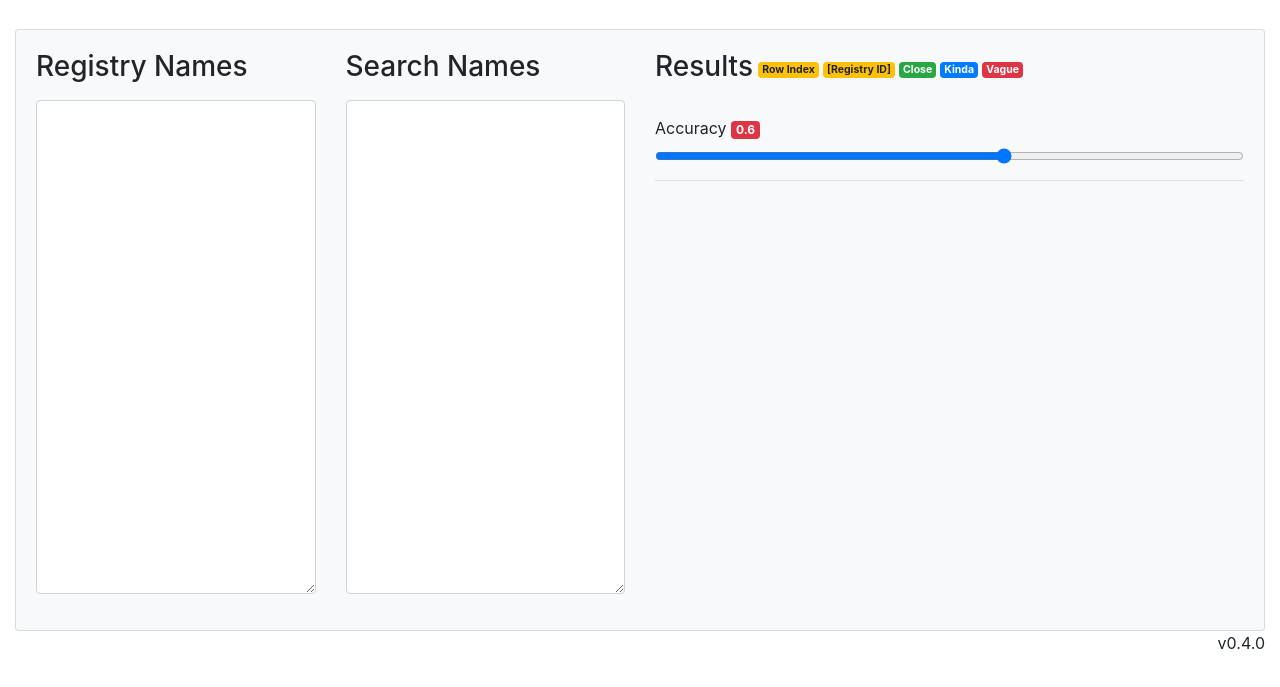
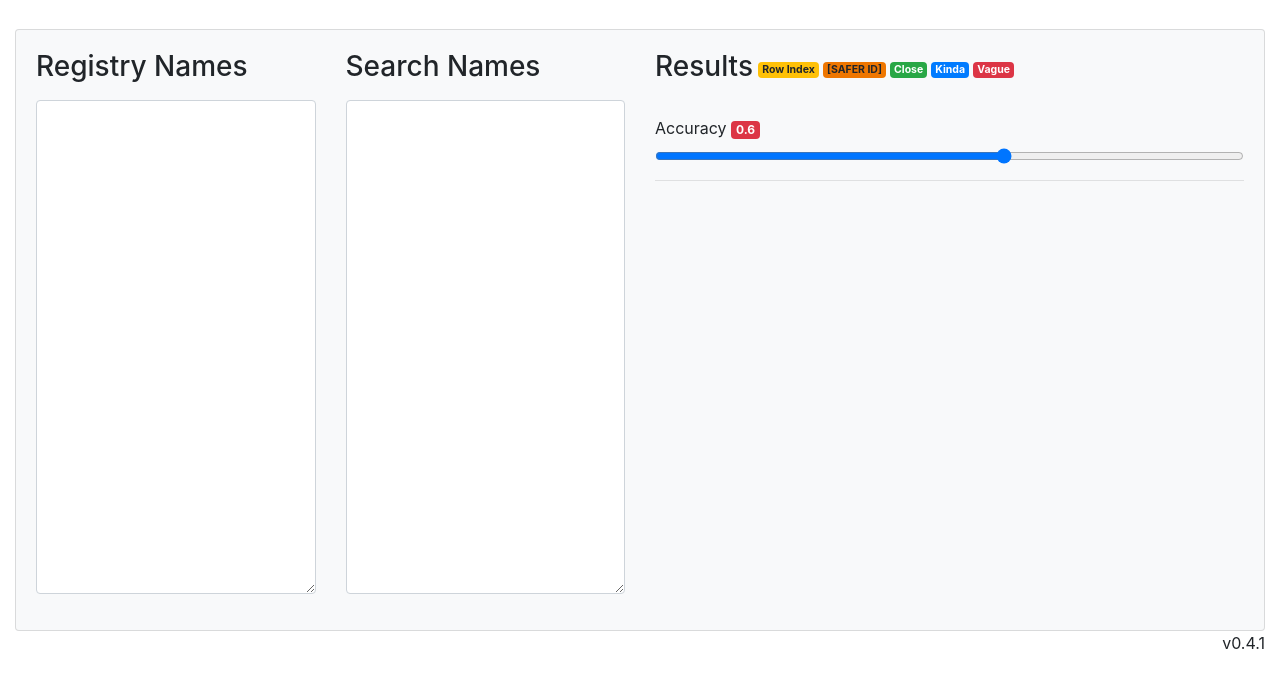
Before and after one commit to matthewlupo/rollcall, a plain HTML site: page index.html in a window 1280 px wide. Shown: the part 99-786 px from the top of the page. Drawn offline with nearby package versions, Linux system fonts and the light colour scheme.

Commit message:
Verbiage update and different color for SAFER ID

```diff
--- a/index.html
+++ b/index.html
@@ -8,6 +8,12 @@
 
   <link rel="stylesheet" href="css/styles.css">
   <link rel="stylesheet" href="https://cdn.jsdelivr.net/npm/bootstrap@4.6.1/dist/css/bootstrap.min.css" integrity="sha384-zCbKRCUGaJDkqS1kPbPd7TveP5iyJE0EjAuZQTgFLD2ylzuqKfdKlfG/eSrtxUkn" crossorigin="anonymous">
+
+  <style>
+      .badge-orange {
+          background-color: #EE7600;
+      }
+  </style>
 </head>
 <body>
     <br>
@@ -32,7 +38,7 @@
                     </div>
                 </div>
                 <div class="col-md-6">
-                    <h3>Results <span style='position: absolute; margin-top: 10px; margin-left: 5px; font-size: 0.5em;'><span class="badge badge-warning">Row Index</span> <span class="badge badge-warning">[Registry ID]</span> <span class="badge badge-success">Close</span> <span class="badge badge-primary">Kinda</span> <span class="badge badge-danger">Vague</span></span></h3>
+                    <h3>Results <span style='position: absolute; margin-top: 10px; margin-left: 5px; font-size: 0.5em;'><span class="badge badge-warning">Row Index</span> <span class="badge badge-orange">[SAFER ID]</span> <span class="badge badge-success">Close</span> <span class="badge badge-primary">Kinda</span> <span class="badge badge-danger">Vague</span></span></h3>
                     <br>
                     <div class="form-group">
                         <label for="formControlRange">Accuracy</label> <span id="range" class="">[0]</span>
@@ -46,7 +52,7 @@
     </div>
     <footer>
         <div class="float-right">
-            v0.4.0
+            v0.4.1
         </div>
     </footer>
 
```
